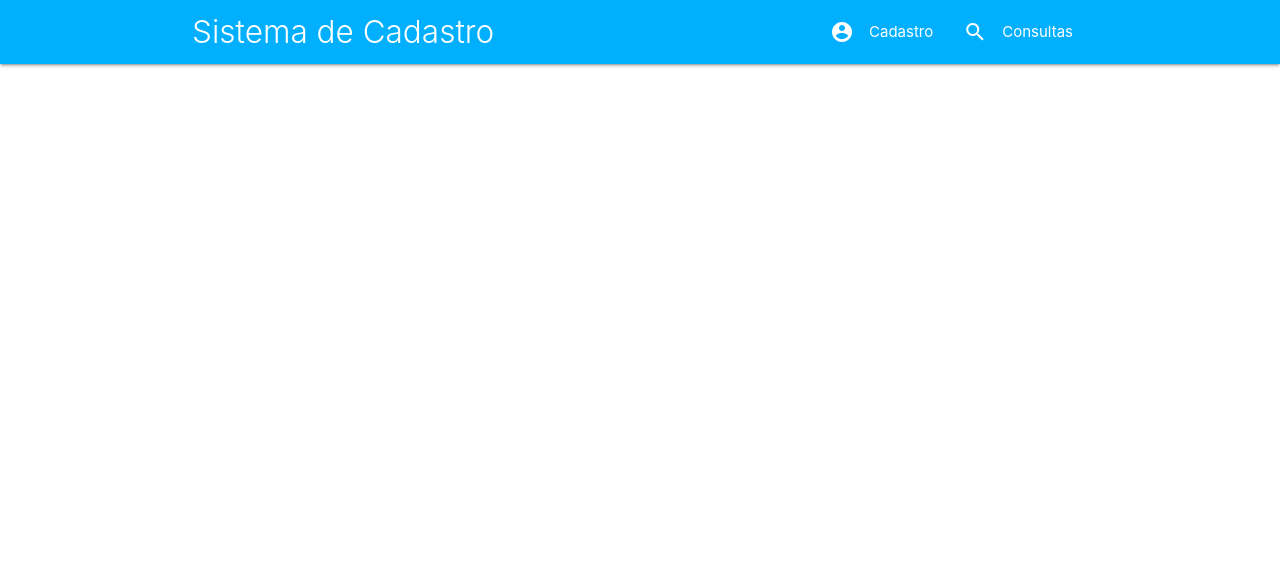
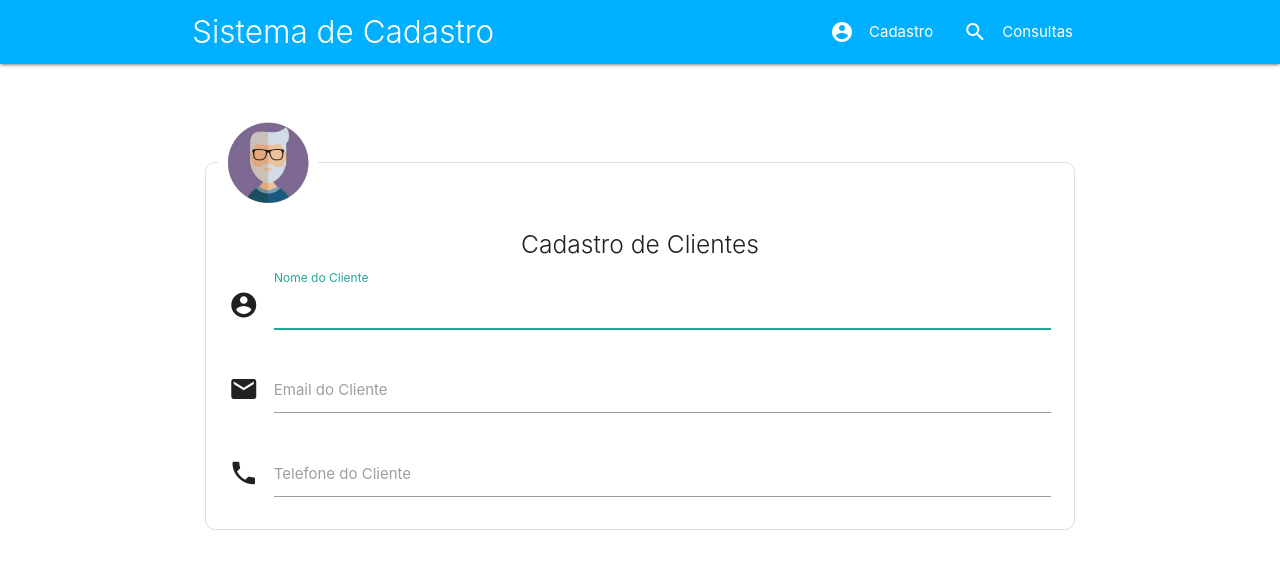
Before and after one commit to uchoamaster/CRUD_PHP_MATERIALIZECSS, a PHP site: page / in a window 1280 px wide. Shown: the top 569 px of the page. Run offline with PHP 8.4, Linux system fonts and the light colour scheme.

Commit message:
criando formulario de cadastro

```diff
--- a/css/style.css
+++ b/css/style.css
@@ -0,0 +1,8 @@
+.formulario{
+    border:1px solid #ddd;
+    border-radius: 10px;
+    -webkit-border-radius: 10px;
+    -moz-border-radius: 10px;
+    -ms-border-radius: 10px;
+    -o-border-radius: 10px;
+}
--- a/index.php
+++ b/index.php
@@ -5,7 +5,7 @@
       <link href="https://fonts.googleapis.com/icon?family=Material+Icons" rel="stylesheet">
       <!--Import materialize.css-->
       <link type="text/css" rel="stylesheet" href="css/materialize.min.css"  media="screen,projection"/>
-
+        <link rel="stylesheet" type="text/css" href="css/style.css">
       <!--Let browser know website is optimized for mobile-->
       <meta name="viewport" content="width=device-width, initial-scale=1.0"/>
     </head>
@@ -22,7 +22,37 @@
     </nav>
 
     <!-- formulário de cadastro -->
+    <div class="row container">
+    <p>&nbsp;</p>
+        <form action="banco_de_dados/create.php" method="post" class="col s12">
+            <fieldset class="formulario">
+                <legend><img src="imagens/user1.png" alt="[imagem]" width="100"></legend>
+                <h5 class="light center">Cadastro de Clientes</h5>
+                <!-- campo nome -->
+                <div class="input-field col s12">
+                    <i class="material-icons prefix">account_circle</i>
+                    <input type="text" name="nome" id="nome" maxlength="40" required autofocus>
+                    <label for="nome">Nome do Cliente </label>
 
+                </div>
+
+                <!-- campo email -->
+                <div class="input-field col s12">
+                    <i class="material-icons prefix">email</i>
+                    <input type="text" name="email" id="email" maxlength="50" required >
+                    <label for="email">Email do Cliente </label>
+                </div>
+
+                <!-- campo email -->
+                <div class="input-field col s12">
+                    <i class="material-icons prefix">phone</i>
+                    <input type="tel" name="telefone" id="telefone" maxlength="15" required >
+                    <label for="telefone">Telefone do Cliente </label>
+                </div>
+
+            </fieldset>
+        </form>
+    </div>
 
 
 
```
Also changed, not shown: imagens/User-Segments-1.jpg (added), imagens/User_Avatars.png (added), imagens/user1.png (added), imagens/user2.png (added), imagens/user3.png (added).
